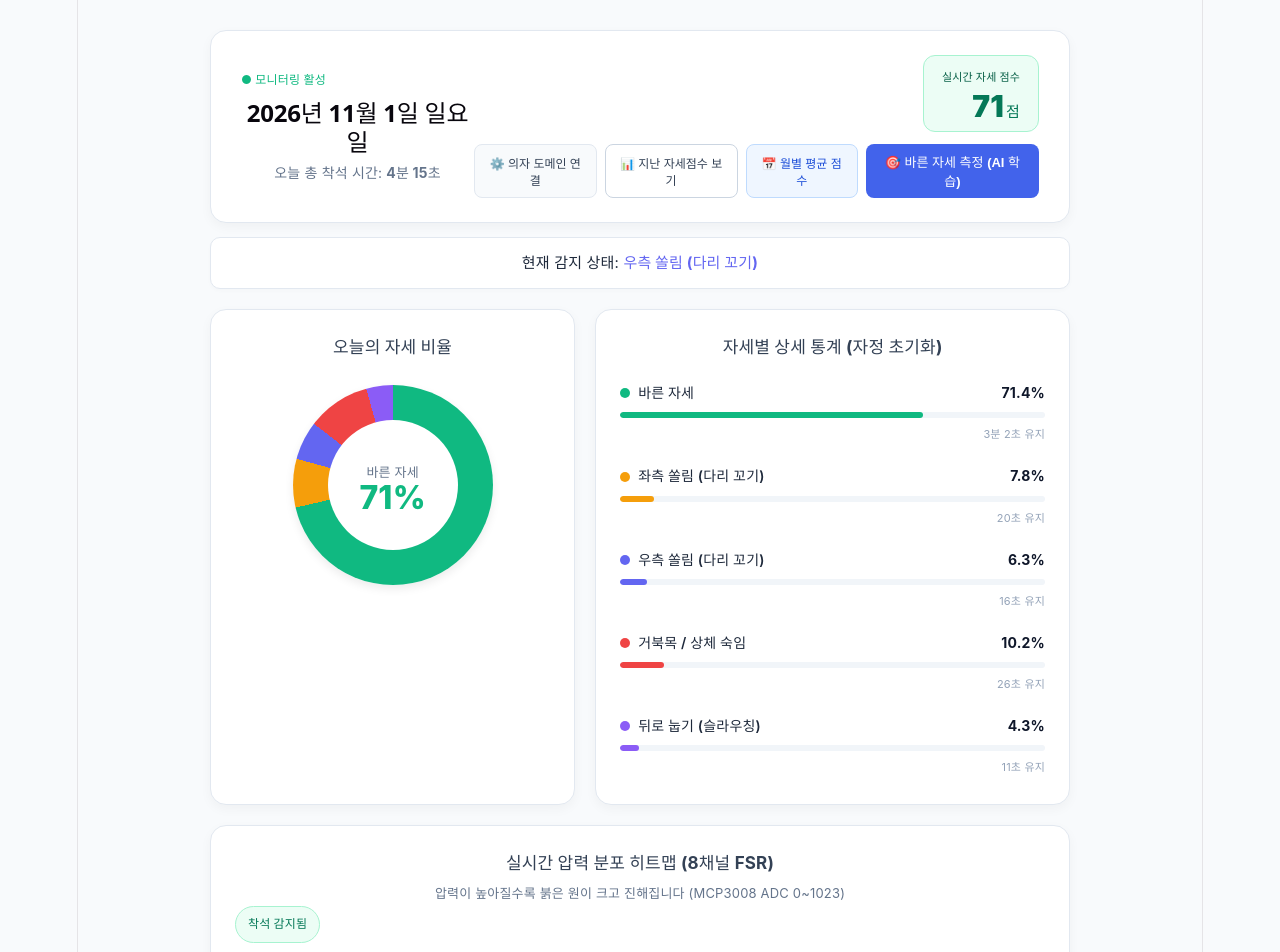
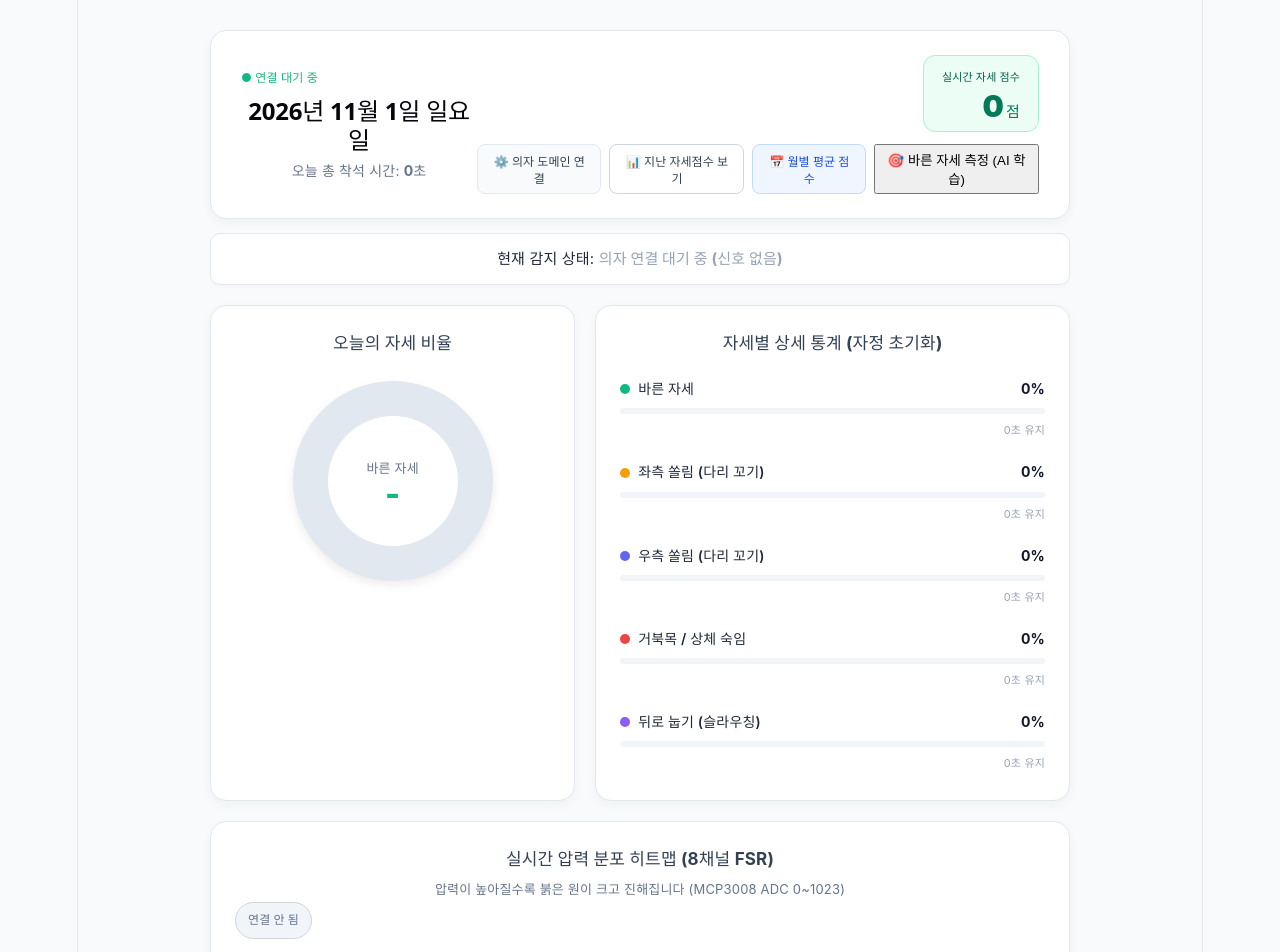
Before and after one commit to chaehunshin99/smart-chair-web, a React (Vite) app: page / in a window 1280 px wide. Shown: the top 952 px of the page. Built offline with nearby package versions, Linux system fonts and the light colour scheme.

Commit message:
Update App.jsx

```diff
--- a/src/App.jsx
+++ b/src/App.jsx
@@ -27,7 +27,7 @@ function App() {
   const [isUrlModalOpen, setIsUrlModalOpen] = useState(false);
   const [isConnected, setIsConnected] = useState(false);
 
-  // 8채널 압력 센서 및 착석 상태
+  // 8채널 압력 센서 및 착석 상태 (초기값: 모두 0, 미착석)
   const [pressures, setPressures] = useState([0, 0, 0, 0, 0, 0, 0, 0]);
   const [isSitting, setIsSitting] = useState(false);
 
@@ -50,22 +50,22 @@ function App() {
     { month: '2026년 3월', score: 91, avgSitTime: '4시간 40분', topPosture: '바른 자세', feedback: '완벽에 가까운 자세 밸런스를 유지한 달입니다!' },
   ]);
 
-  // 오늘 누적된 각 자세별 시간
+  // 오늘 누적된 각 자세별 시간 (미연결 시 0초 초기화)
   const [postureSeconds, setPostureSeconds] = useState({
-    good: 180, left: 20, right: 15, forward: 25, slouch: 10,
+    good: 0, left: 0, right: 0, forward: 0, slouch: 0,
   });
 
   // 빨간색 원 크기 및 진하기 계산 로직
   const getCircleStyle = (val) => {
     const rawVal = val || 0;
     const ratio = Math.min(Math.max(rawVal / 1023, 0), 1);
-    const size = 20 + ratio * 42; // 지름: 20px ~ 62px
-    const opacity = 0.15 + ratio * 0.85; // 투명도: 0.15 ~ 1.0
+    const size = 20 + ratio * 42;
+    const opacity = 0.15 + ratio * 0.85;
 
     return {
       width: `${size}px`,
       height: `${size}px`,
-      backgroundColor: `rgba(239, 68, 68, ${opacity.toFixed(2)})`, // 빨간색 계열
+      backgroundColor: `rgba(239, 68, 68, ${opacity.toFixed(2)})`,
       boxShadow: ratio > 0.5 ? `0 0 ${Math.round(ratio * 12)}px rgba(239, 68, 68, 0.5)` : 'none',
       ratio: Math.round(ratio * 100),
     };
@@ -102,9 +102,8 @@ function App() {
     setIsUrlModalOpen(false);
   };
 
-  // 실시간 통신 및 폴백
+  // 실시간 백엔드 통신 (미연결 시 더미데이터 생성 완전 제거)
   useEffect(() => {
-    const keys = Object.keys(POSTURE_TYPES);
     const dataTimer = setInterval(async () => {
       if (serverUrl) {
         try {
@@ -119,22 +118,14 @@ function App() {
             return;
           }
         } catch {
+          // 통신 실패 시 미연결 상태로 전환
           setIsConnected(false);
+          setIsSitting(false);
         }
+      } else {
+        setIsConnected(false);
+        setIsSitting(false);
       }
-
-      // 오프라인 모의 시뮬레이션
-      const isGood = Math.random() < 0.7;
-      const detected = isGood ? 'good' : keys[Math.floor(Math.random() * keys.length)];
-      setCurrentPosture(detected);
-      setPostureSeconds((prev) => ({ ...prev, [detected]: prev[detected] + 1 }));
-      setIsSitting(true);
-
-      if (detected === 'good') setPressures([940, 950, 1010, 960, 1010, 1015, 940, 945]);
-      else if (detected === 'left') setPressures([970, 965, 970, 1020, 970, 960, 1020, 965]);
-      else if (detected === 'right') setPressures([940, 950, 1020, 960, 1020, 1020, 950, 1020]);
-      else if (detected === 'forward') setPressures([830, 880, 840, 1010, 860, 990, 1015, 1015]);
-      else setPressures([960, 960, 960, 970, 965, 955, 1020, 1020]);
     }, 1000);
 
     return () => clearInterval(dataTimer);
@@ -162,7 +153,10 @@ function App() {
     return { key, ...POSTURE_TYPES[key], seconds: sec, percentage: percentage };
   });
 
-  const healthScore = totalSeconds > 0 ? Math.round((postureSeconds.good / totalSeconds) * 100) : 100;
+  // 연결되어 있고 착석 시간이 있을 때만 점수 계산, 미연결 시 0점
+  const healthScore = isConnected && totalSeconds > 0
+    ? Math.round((postureSeconds.good / totalSeconds) * 100)
+    : 0;
 
   let cumulativePercent = 0;
   const gradientParts = postureStats.map((stat) => {
@@ -170,9 +164,12 @@ function App() {
     cumulativePercent += stat.percentage;
     return `${stat.color} ${start}% ${cumulativePercent}%`;
   });
-  const donutChartStyle = { background: `conic-gradient(${gradientParts.join(', ')})` };
+  const donutChartStyle = totalSeconds > 0
+    ? { background: `conic-gradient(${gradientParts.join(', ')})` }
+    : { background: '#e2e8f0' };
 
   const formatTime = (totalSec) => {
+    if (totalSec === 0) return '0초';
     const h = Math.floor(totalSec / 3600);
     const m = Math.floor((totalSec % 3600) / 60);
     const s = totalSec % 60;
@@ -204,7 +201,9 @@ function App() {
       <header className="header-card">
         <div className="header-left">
           <div className="status-indicators">
-            <span className="live-dot">● 모니터링 활성</span>
+            <span className={`live-dot ${isConnected ? 'active' : 'inactive'}`}>
+              ● {isConnected ? '모니터링 활성' : '연결 대기 중'}
+            </span>
             {serverUrl && (
               <span className={`connection-badge ${isConnected ? 'online' : 'offline'}`}>
                 {isConnected ? `연결됨 (${getDisplayUrl(serverUrl)})` : `연결 대기중 (${getDisplayUrl(serverUrl)})`}
@@ -231,10 +230,7 @@ function App() {
             <button className="monthly-btn" onClick={() => setActiveModal('monthly')}>
               📅 월별 평균 점수
             </button>
-            <button
-              style={{ background: '#4263eb', color: '#fff', border: 'none', fontWeight: 'bold', padding: '8px 15px', borderRadius: '8px', cursor: 'pointer', fontSize: '13px' }}
-              onClick={() => { setActiveModal('calibrate'); setCalibStep(0); }}
-            >
+            <button className="calib-btn" onClick={() => { setActiveModal('calibrate'); setCalibStep(0); }}>
               🎯 바른 자세 측정 (AI 학습)
             </button>
           </div>
@@ -244,9 +240,13 @@ function App() {
       {/* 2. 현재 상태 안내 띠 */}
       <div className="current-status-banner">
         <span>현재 감지 상태: </span>
-        <strong style={{ color: POSTURE_TYPES[currentPosture].color }}>
-          {POSTURE_TYPES[currentPosture].name}
-        </strong>
+        {isConnected ? (
+          <strong style={{ color: POSTURE_TYPES[currentPosture]?.color || '#10b981' }}>
+            {POSTURE_TYPES[currentPosture]?.name}
+          </strong>
+        ) : (
+          <strong style={{ color: '#94a3b8' }}>의자 연결 대기 중 (신호 없음)</strong>
+        )}
       </div>
 
       {/* 3. 본문: 원형 차트 & 상세 통계 */}
@@ -258,7 +258,7 @@ function App() {
               <div className="donut-hole">
                 <span className="donut-center-label">바른 자세</span>
                 <span className="donut-center-value">
-                  {postureStats.find(p => p.key === 'good')?.percentage.toFixed(0)}%
+                  {totalSeconds > 0 ? `${postureStats.find(p => p.key === 'good')?.percentage.toFixed(0)}%` : '-'}
                 </span>
               </div>
             </div>
@@ -275,7 +275,7 @@ function App() {
                     <span className="color-dot" style={{ backgroundColor: item.color }}></span>
                     <span className="stat-name">{item.name}</span>
                   </div>
-                  <span className="stat-ratio">{item.percentage.toFixed(1)}%</span>
+                  <span className="stat-ratio">{totalSeconds > 0 ? `${item.percentage.toFixed(1)}%` : '0%'}</span>
                 </div>
                 <div className="progress-bar-bg">
                   <div
@@ -290,7 +290,7 @@ function App() {
         </div>
       </div>
 
-      {/* 4. 8채널 FSR 압력 센서 2D 의자 히트맵 (빨간색 가변 원 모드) */}
+      {/* 4. 8채널 FSR 압력 센서 2D 의자 히트맵 */}
       <div className="bottom-section">
         <div className="bottom-card">
           <div className="card-header">
@@ -299,14 +299,13 @@ function App() {
               <p className="card-subtext">압력이 높아질수록 붉은 원이 크고 진해집니다 (MCP3008 ADC 0~1023)</p>
             </div>
             <div className="sitting-status-tag">
-              <span className={`status-pill ${isSitting ? 'sitting' : 'empty'}`}>
-                {isSitting ? '착석 감지됨' : '빈 의자'}
+              <span className={`status-pill ${isConnected && isSitting ? 'sitting' : 'empty'}`}>
+                {isConnected && isSitting ? '착석 감지됨' : isConnected ? '빈 의자' : '연결 안 됨'}
               </span>
             </div>
           </div>
 
           <div className="heatmap-layout">
-            {/* 실제 의자 방석 센서 배치 (7,8 / 4,5,6 / 1,2,3) */}
             <div className="chair-visual-container">
               <div className="seat-front-label">▲ 허벅지 / 무릎 방향 (전방)</div>
 
@@ -392,7 +391,7 @@ function App() {
               <div className="seat-rear-label">▼ 등받이 방향 (후방)</div>
             </div>
 
-            {/* 우측: 범례 및 총 압력 통계 */}
+            {/* 우측 사이드바 */}
             <div className="heatmap-sidebar">
               <div className="pressure-summary-box">
                 <span className="summary-title">전체 압력 총합</span>
@@ -406,7 +405,7 @@ function App() {
                     className="threshold-bar-fill"
                     style={{
                       width: `${Math.min((pressures.reduce((a, b) => a + b, 0) / 8184) * 100, 100)}%`,
-                      backgroundColor: isSitting ? '#ef4444' : '#94a3b8'
+                      backgroundColor: isConnected && isSitting ? '#ef4444' : '#94a3b8'
                     }}
                   ></div>
                   <div className="threshold-marker" title="착석 기준선 (2500)" style={{ left: `${(2500 / 8184) * 100}%` }}></div>
@@ -418,7 +417,6 @@ function App() {
                 </div>
               </div>
 
-              {/* 붉은 원 크기/진하기 범례 */}
               <div className="legend-box">
                 <span className="legend-title">원 크기 &amp; 농도 가이드</span>
                 <div className="circle-legend-list">
@@ -450,7 +448,7 @@ function App() {
         </div>
       </div>
 
-      {/* 모달 1: 의자 주소 설정 */}
+      {/* 모달 영역 */}
       {isUrlModalOpen && (
         <div className="modal-overlay" onClick={() => setIsUrlModalOpen(false)}>
           <div className="modal-content" onClick={(e) => e.stopPropagation()}>
@@ -469,7 +467,6 @@ function App() {
         </div>
       )}
 
-      {/* 모달 2: 일별 지난 자세점수 */}
       {activeModal === 'daily' && (
         <div className="modal-overlay" onClick={() => setActiveModal(null)}>
           <div className="modal-content" onClick={(e) => e.stopPropagation()}>
@@ -493,7 +490,7 @@ function App() {
                     <div style={{ display: 'flex', alignItems: 'center', gap: '10px' }}>
                       <span className={`risk-tag ${risk.class}`}>{risk.label}</span>
                       <button
-                        style={{ padding: '4px 8px', fontSize: '12px', borderRadius: '4px', border: '1px solid #ccc', background: '#fff', cursor: 'pointer' }}
+                        style={{ padding: '4px 8px', fontSize: '12px', borderRadius: '4px', border: '1px solid #ccc', background: '#fff', cursor: 'pointer', whiteSpace: 'nowrap' }}
                         onClick={() => { setSelectedDetail(record); setActiveModal('dailyDetail'); }}
                       >
                         세부 데이터 🔍
@@ -508,7 +505,6 @@ function App() {
         </div>
       )}
 
-      {/* 모달 3: 월별 평균 점수 */}
       {activeModal === 'monthly' && (
         <div className="modal-overlay" onClick={() => setActiveModal(null)}>
           <div className="modal-content" onClick={(e) => e.stopPropagation()}>
@@ -532,7 +528,7 @@ function App() {
                     <div style={{ display: 'flex', alignItems: 'center', gap: '10px' }}>
                       <span className={`risk-tag ${risk.class}`}>{risk.label}</span>
                       <button
-                        style={{ padding: '4px 8px', fontSize: '12px', borderRadius: '4px', border: '1px solid #ccc', background: '#fff', cursor: 'pointer' }}
+                        style={{ padding: '4px 8px', fontSize: '12px', borderRadius: '4px', border: '1px solid #ccc', background: '#fff', cursor: 'pointer', whiteSpace: 'nowrap' }}
                         onClick={() => { setSelectedDetail(item); setActiveModal('monthlyDetail'); }}
                       >
                         세부 데이터 🔍
@@ -547,7 +543,6 @@ function App() {
         </div>
       )}
 
-      {/* 모달 4: AI 측정 모달 */}
       {activeModal === 'calibrate' && (
         <div className="modal-overlay" onClick={() => setActiveModal(null)}>
           <div className="modal-content" style={{ textAlign: 'center' }} onClick={(e) => e.stopPropagation()}>
@@ -570,7 +565,6 @@ function App() {
         </div>
       )}
 
-      {/* 모달 5: 일간 세부 데이터 */}
       {activeModal === 'dailyDetail' && selectedDetail && (
         <div className="modal-overlay" onClick={() => setActiveModal('daily')}>
           <div className="modal-content" onClick={(e) => e.stopPropagation()}>
@@ -596,7 +590,6 @@ function App() {
         </div>
       )}
 
-      {/* 모달 6: 월간 세부 데이터 */}
       {activeModal === 'monthlyDetail' && selectedDetail && (
         <div className="modal-overlay" onClick={() => setActiveModal('monthly')}>
           <div className="modal-content" onClick={(e) => e.stopPropagation()}>
```
